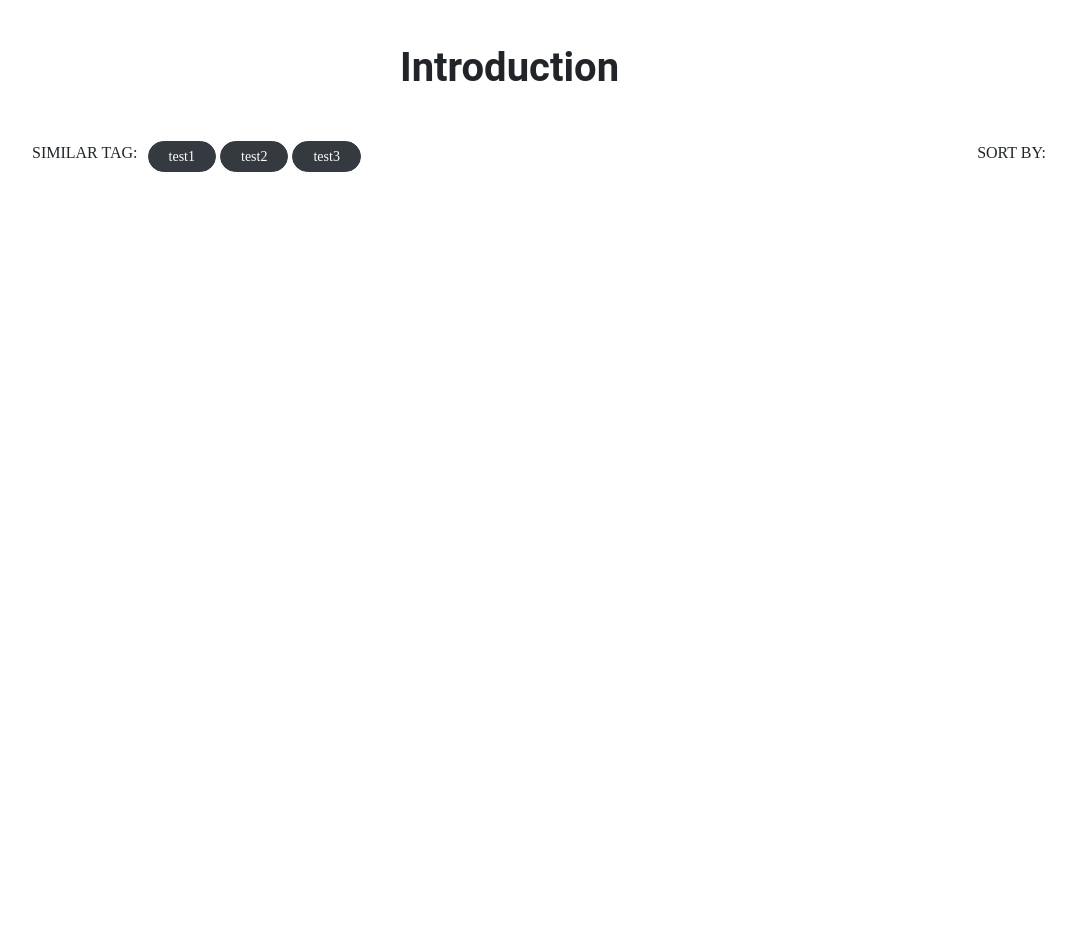
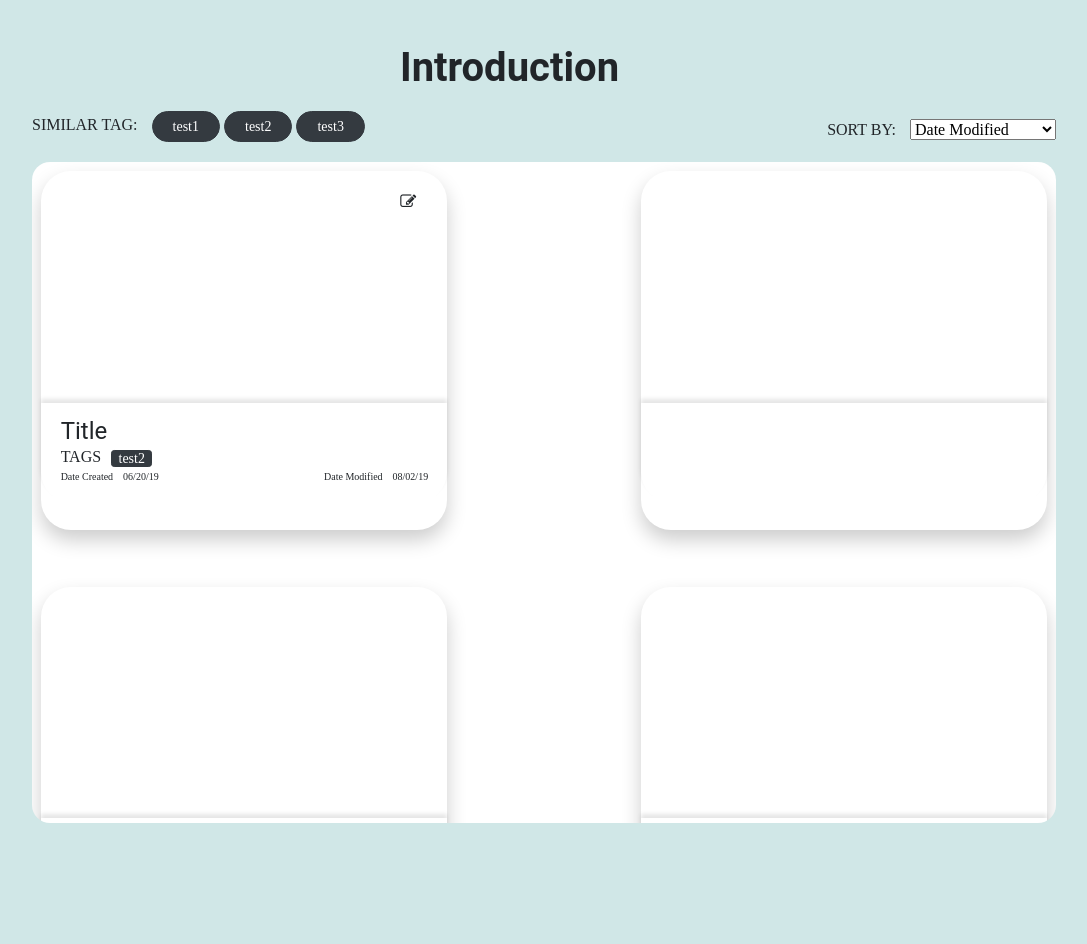
Before and after one commit to qlnjq/ahjk, a Django app: page /draw/allVersions/ in a window 1280 px wide. Shown: the whole page, without its empty margins (96-1183 px from the left). Run offline with Django 3.2, Linux system fonts and the light colour scheme; some libraries are stand-ins or nearby versions.

Commit message:
all-versions layout update

```diff
--- a/draw/templates/draw/allVersions.html
+++ b/draw/templates/draw/allVersions.html
@@ -1,5 +1,5 @@
 
-{% load static %}
+<!-- {% load static %} -->
 
 <!DOCTYPE html>
 <html>
@@ -12,42 +12,118 @@
     <link rel="stylesheet" href="https://stackpath.bootstrapcdn.com/bootstrap/4.3.1/css/bootstrap.min.css" integrity="sha384-ggOyR0iXCbMQv3Xipma34MD+dH/1fQ784/j6cY/iJTQUOhcWr7x9JvoRxT2MZw1T" crossorigin="anonymous">
     <link href="https://maxcdn.bootstrapcdn.com/font-awesome/4.1.0/css/font-awesome.min.css" rel="stylesheet">
 
+    <link href="https://fonts.googleapis.com/css?family=Pacifico" rel="stylesheet">
 
     <style type="text/css">
+      html{
+        overflow-y: hidden;
+      }
+
       .main{
         display:flex;
         flex-direction:column;
         align-items:center;
+        background-color: #d0e7e7;
       }
       .header{
         width: 288px;
         margin-top: 44px;
-        font-family: Roboto;
+        font-family: 'Roboto', sans-serif;
         font-style: normal;
         font-weight: bold;
         font-size: 40px;
         line-height: 47px;
       }
 
-      #header-row{
+       .tags-row, .snippet-list {
         flex-direction: row;
         display:flex;
         width:80vw;
-        margin-top:50px;
+        margin-top:20px;
         justify-content:space-between;
-      }
 
-       #tags-row {
         font-family: PT Sans;
         font-size: 1em;
-          flex-direction: row;
-          display:flex;
       }
 
       #tag-btn {
         border-radius: 100px;
         padding-right: 20px;
         padding-left: 20px;
+      }
+
+      #sort-list {
+        align-content: flex-end;
+      }
+
+      .snippet-list{
+        height:70vh;
+        background-color: #FFfFFF;
+        flex-wrap: wrap;
+        overflow: scroll;
+        border-radius: 18px;
+      }
+
+      #one-doc {
+        width: 43vh;
+        height: 38vh;
+        /* 35 : 15 */
+        /* background-color: black; */
+        margin: 1vh 1vh 5vh 1vh;
+        border-radius: 30px;
+        box-shadow: 0px 10px 20px rgba(0, 0, 0, 0.2);
+      }
+
+      #snippet {
+        height: 24.5vh;
+        border-top-left-radius: 30px;
+        border-top-right-radius: 30px;
+        /* background-color: pink; */
+      }
+
+      #snippet-info{
+        position: relative;
+        height: 10.5vh;
+        border-bottom-left-radius: 30px;
+        border-bottom-right-radius: 30px;
+        /* background-color: blue; */
+        box-shadow: 0px -4px 4px rgba(0, 0, 0, 0.1);
+        padding: 0.9em 1.2em 0 1.2em;
+      }
+
+      #snippet-title {
+        font-family: 'Roboto', sans-serif;
+        font-style: normal;
+        font-weight: normal;
+        line-height: 28px;
+        font-size: 24px;
+      }
+
+      #snippet-tag {
+        display:flex;
+      }
+
+      #snippet-date {
+        display: flex;
+        font-size: 10px;
+        justify-content: space-between;
+      }
+
+      #edit-pen{
+        position: relative;
+        left: 38vh;
+        top: 2vh;
+      }
+
+      #snippet-tag {
+        align-items: center;
+      }
+      /*https://stackoverflow.com/questions/33911049/btn-xs-no-longer-a-valid-option-in-bootstrap-4*/
+      .btn-xs {
+        padding: .25rem .4rem;
+        font-size: .875rem;
+        line-height: .5;
+        border-radius: .2rem;
       }
     </style>
 
@@ -56,12 +132,12 @@
   <div class='header'>
     Introduction
   </div>
-  <div id = "header-row">
-    <div id = "tags-row">
+    <div class = "tags-row">
+
+      <div id = "tags">
         <p style = "display: inline; padding-right: 10px;">
         SIMILAR TAG:
         </p>
-      <div id = "tags">
         <button data-toggle="popover" data-html="true" data-placement="bottom"
                 data-content="5 files with this tag <div class='see-files'>see files</div> <br>
                               <div type='button' class='btn btn-danger btn-sm' id='remove-tag'>&#10005; remove tag</div>"
@@ -69,12 +145,85 @@
         <button type="button" class="btn btn-dark btn-sm" id = "tag-btn">test2</button>
         <button type="button" class="btn btn-dark btn-sm" id = "tag-btn">test3</button>
       </div>
-    </div>
-    <div id = "tags-row">
+
+      <div id = "sort-list">
         <p style = "display: inline; padding-right: 10px;">
           SORT BY:
         </p>
+
+        <div style = "display:inline">
+          <select name = "sort-list-box">
+            <option value = "Date Modified">Date Modified</option>
+            <option value = "Date Created">Date Created</option>
+            <option value = "Alpha"> Alphabetical Order</option>
+          </select>
         </div>
+
+      </div>
+    </div>
+
+
+    <div class = "snippet-list">
+      <div id = "one-doc">
+        <div id = "snippet">
+          <i class="fa fa-pencil-square-o" aria-hidden="true" id = "edit-pen"></i>
+          <!-- preview of snippet -->
+        </div>
+        <div id = "snippet-info">
+          <div id = "snippet-title">
+            Title
+          </div>
+          <div id = "snippet-tag">
+            <p style = "display: inline-block; margin-right: 10px; margin-bottom: 0px;">
+              TAGS
+            </p>
+            <div id = "tag-buttons">
+              <button type="button" class="btn btn-dark btn-xs" id = "snippet-tag-btn">test2</button>
+            </div>
+          </div>
+          <div id = "snippet-date">
+            <div id = "snippet-created" style = "display: flex">
+              <p style = "display:inline; margin-right: 10px;">
+                Date Created
+              </p>
+              <div id = "database-date-created">
+                06/20/19
+              </div>
+            </div>
+            <div id = "snippet-modified" style = "display: flex">
+              <p style = "display:inline; margin-right: 10px;">
+                Date Modified
+              </p>
+              <div id = "database-date-modified">
+                08/02/19
+              </div>
+            </div>
+          </div>
+        </div>
+      </div>
+      <div id = "one-doc">
+        <div id = "snippet">
+
+        </div>
+        <div id = "snippet-info">
+
+        </div>
+      </div>
+      <div id = "one-doc">
+        <div id = "snippet">
+        </div>
+        <div id = "snippet-info">
+
+        </div>
+      </div>
+      <div id = "one-doc">
+        <div id = "snippet">
+        </div>
+        <div id = "snippet-info">
+
+        </div>
+      </div>
+
 
     </div>
 
```
Also changed, not shown: draw/templates/draw/compare.html (+30 -2 lines), draw/templates/draw/index.html (+13 -5 lines). Lines whose indentation alone changed are shown as unchanged.
